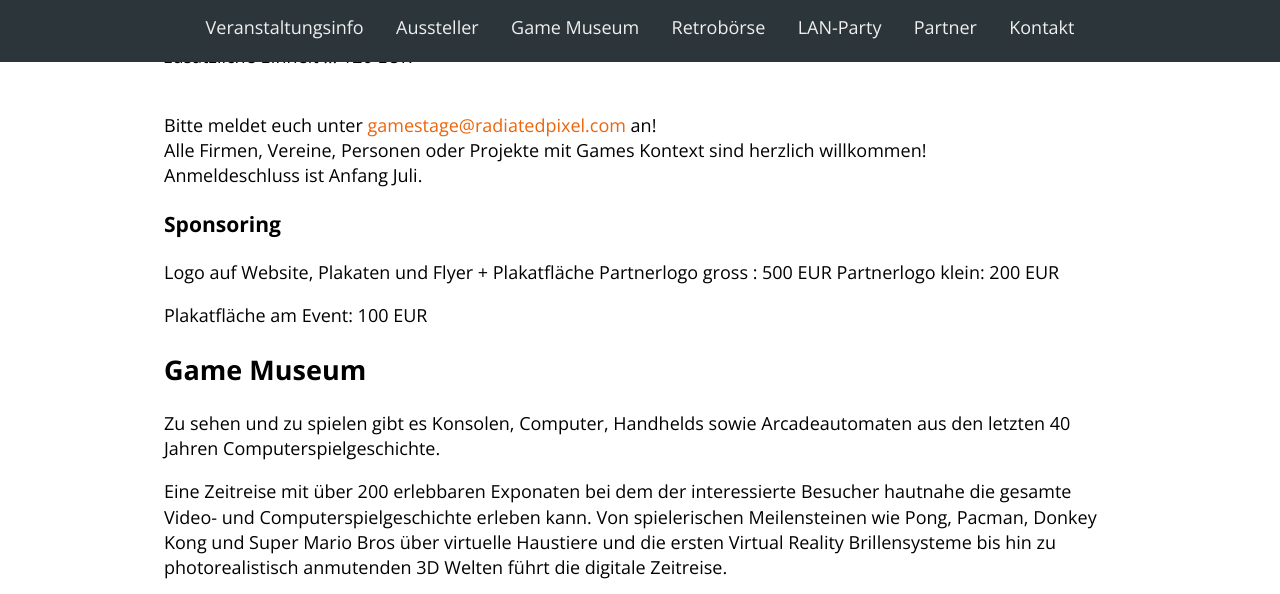
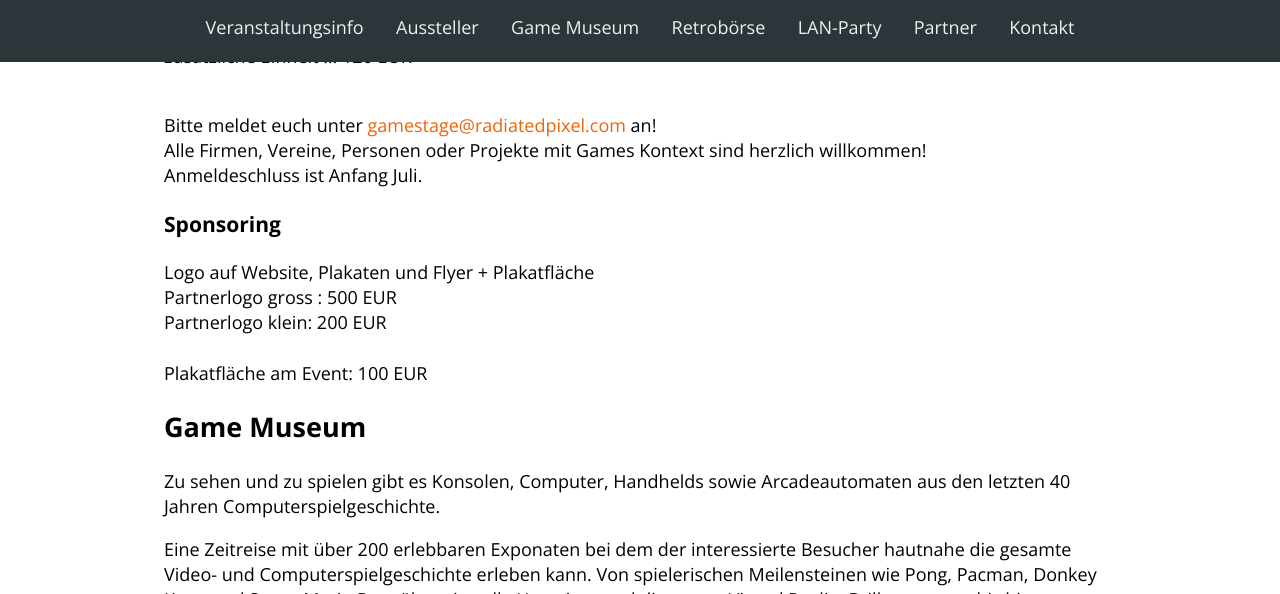
Before and after one commit to Lorti/gsexpo, a Jekyll site: the page built from index.html, in a window 1280 px wide and 900 px high, scrolled down 1877 px, cut to the strip 0-594 px from the top of the window. Built offline with Jekyll 4.4.1, drawn with Linux system fonts in a browser that asks for light colours; nearby versions of some CDN libraries; Markdown is read by kramdown in place of the engine named in the settings.

Commit message:
Update exhibitors.markdown

```diff
--- a/_includes/exhibitors.markdown
+++ b/_includes/exhibitors.markdown
@@ -61,8 +61,8 @@ Anmeldeschluss ist Anfang Juli.
 
 
 ### Sponsoring
-Logo auf Website, Plakaten und Flyer + Plakatfläche
-Partnerlogo gross : 500 EUR
-Partnerlogo klein: 200 EUR
-
-Plakatfläche am Event: 100 EUR
+Logo auf Website, Plakaten und Flyer + Plakatfläche<br/>
+Partnerlogo gross : 500 EUR<br/>
+Partnerlogo klein: 200 EUR<br/>
+<br/>
+Plakatfläche am Event: 100 EUR<br/>
```
